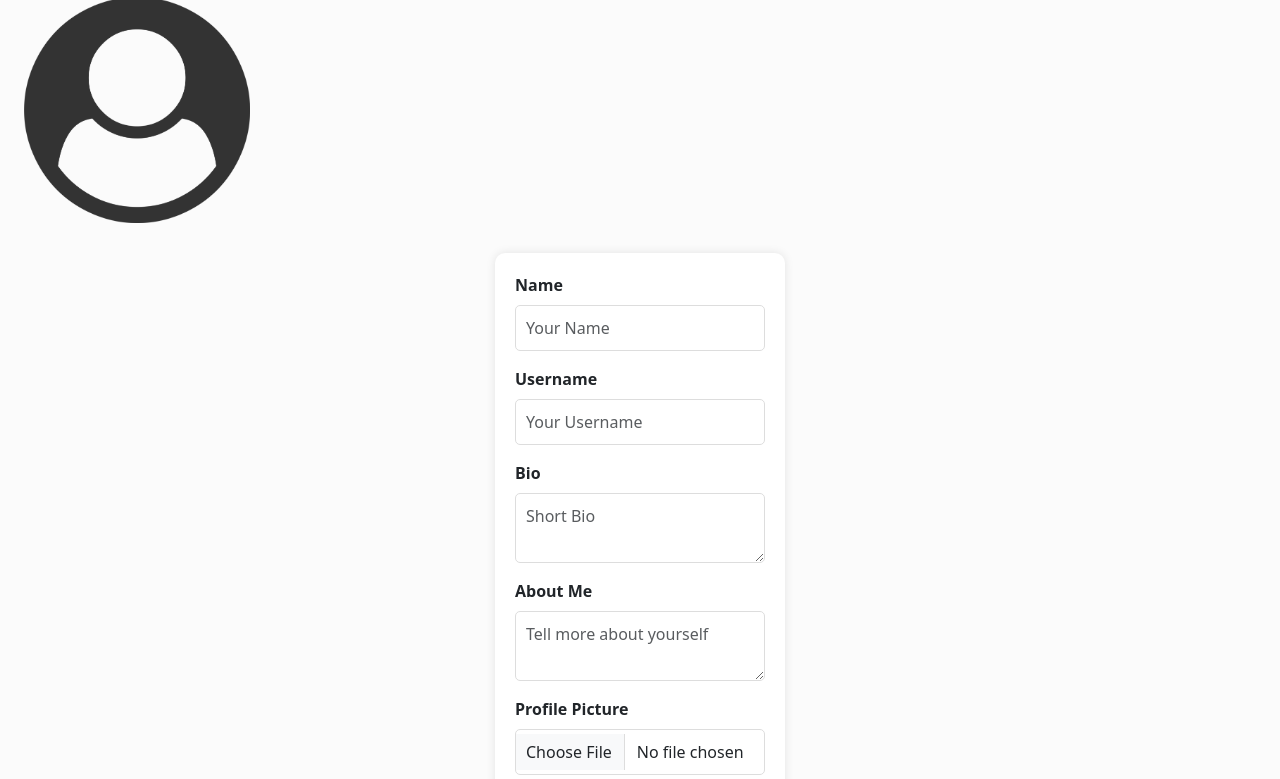
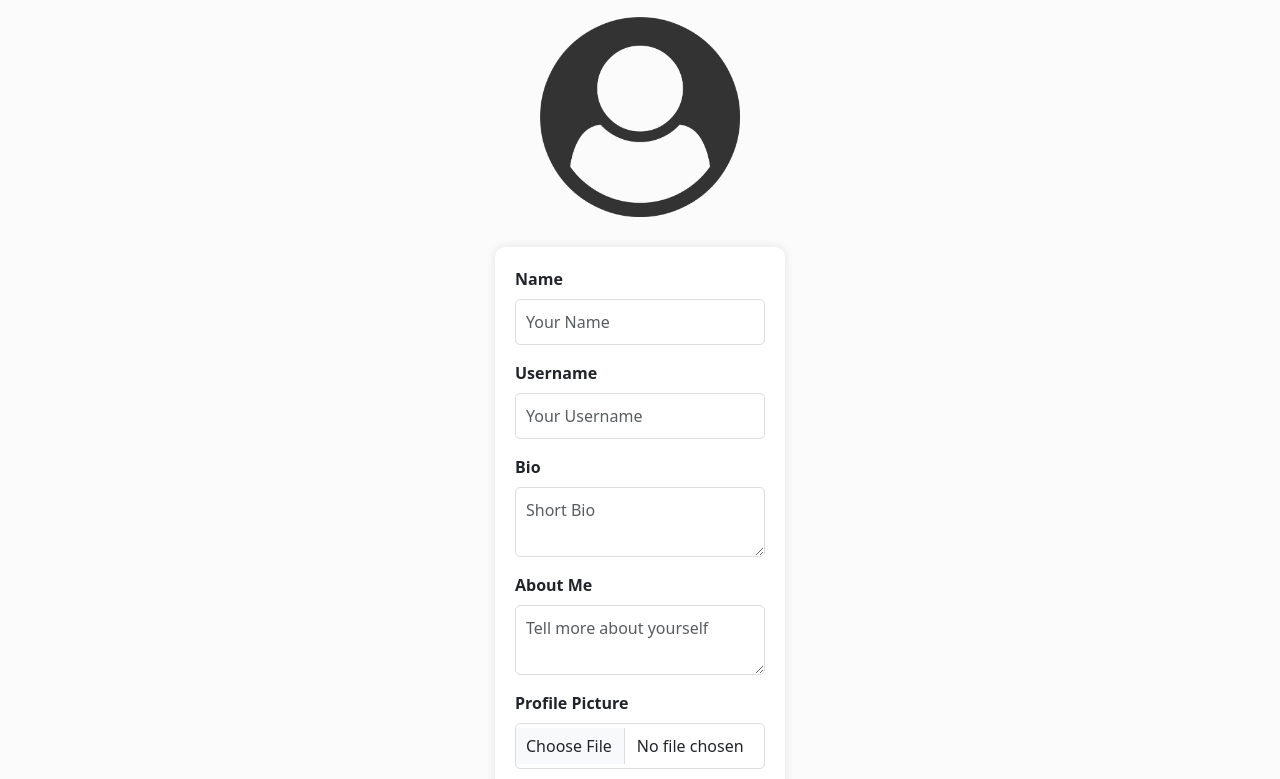
Before and after one commit to sussiniguanziroli/PreEntrega3-SussiniGuanziroli, a plain HTML site: page pages/profile.html in a window 1280 px wide. Shown: the part 118-897 px from the top of the page. Drawn offline with nearby package versions, Linux system fonts and the light colour scheme.

Commit message:
tercer commit de la 3era pre entrega, ultimos retoques finales de estilos y ultimas decisiones

```diff
--- a/pages/profile.html
+++ b/pages/profile.html
@@ -57,8 +57,7 @@
 
 
     <div>
-        <img class="profileDummyNext container-md " src="../material/profilepic.png" class="img-thumbnail"
-            alt="profile dummy">
+        <img src="../material/profilepic.png" class="rounded mx-auto d-block profileDummmy" alt="profile dummy">
     </div>
 
     <main class="container-md col-xl-3 col-md-3 col-sm8 loginSign">
--- a/scss/_formularios.scss
+++ b/scss/_formularios.scss
@@ -36,3 +36,8 @@
 .loginSign{
     margin-bottom: 440px;
 }
+
+.profileDummmy{
+  width: 200px;
+  margin-top: 20px;
+}
```
Also changed, not shown: pages/login.html (+2 -0 lines), pages/sign-up.html (+2 -0 lines), css/estilo.css, 1 other file.
